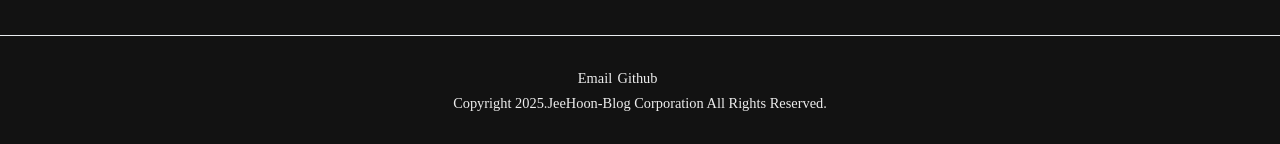
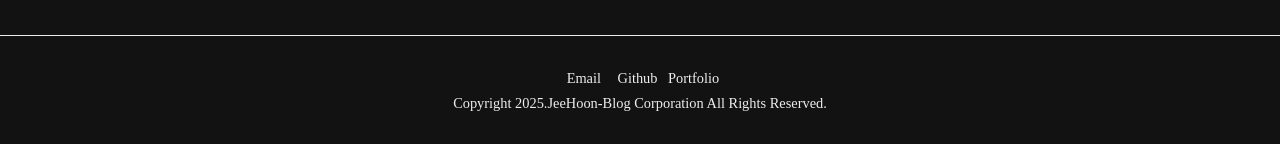
Before and after one commit to gkstj8300/jeehoon-blog, a Next.js app in the folder frontend/: page / in a window 1280 px wide. Shown: the part 2362-2506 px from the top of the page. Built offline with nearby package versions, Linux system fonts and the light colour scheme; a web font is replaced by a local one.

Commit message:
fix: add portfolio link
- 푸터에 포트폴리오 링크 추가

```diff
--- a/frontend/src/components/layout/footer/Footer.i18n.ko.ts
+++ b/frontend/src/components/layout/footer/Footer.i18n.ko.ts
@@ -3,5 +3,6 @@ import { Translation } from '@/i18n/types';
 export const footer: Translation = {
     email: 'Email',
     github: 'Github',
+    portfolio: 'Portfolio',
     copyright: 'Copyright 2025.JeeHoon-Blog Corporation All Rights Reserved.'
 }
--- a/frontend/src/components/layout/footer/Footer.module.scss
+++ b/frontend/src/components/layout/footer/Footer.module.scss
@@ -1,3 +1,5 @@
+@use 'src/styles/variables';
+
 .footer {
 	display: flex;
 	flex-direction: column;
@@ -20,6 +22,6 @@
 	}
 
 	a:hover {
-		color: rgb(34 38 42);
+		color: rgb(160 160 160);
 	}
 }
--- a/frontend/src/components/layout/footer/Footer.tsx
+++ b/frontend/src/components/layout/footer/Footer.tsx
@@ -1,5 +1,6 @@
 import { useTranslation } from 'react-i18next';
 import styles from './Footer.module.scss';
+import { url } from '@/utils/url';
 
 export const Footer: React.FC = () => {
     const { t } = useTranslation();
@@ -12,9 +13,15 @@ export const Footer: React.FC = () => {
                 </p>
                 <a
                     target="_blank"
-                    href='https://github.com/gkstj8300'
+                    href={url.github}
                 >
                     <span>{t('component.ui.layouts.footer.github')}</span>
+                </a>
+                <a
+                    target="_blank"
+                    href={url.portfolio}
+                >
+                    <span>{t('component.ui.layouts.footer.portfolio')}</span>
                 </a>
             </div>
             <div>
```
